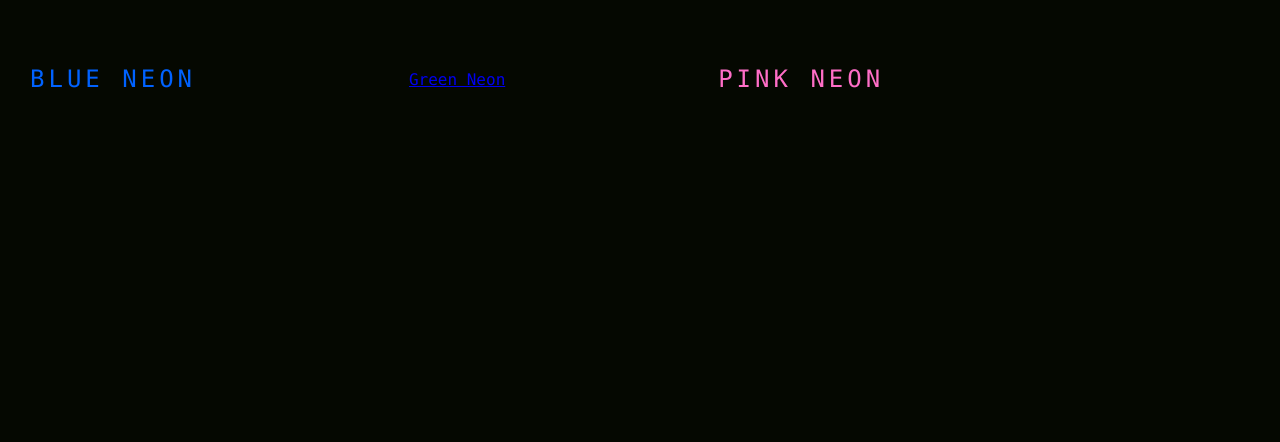
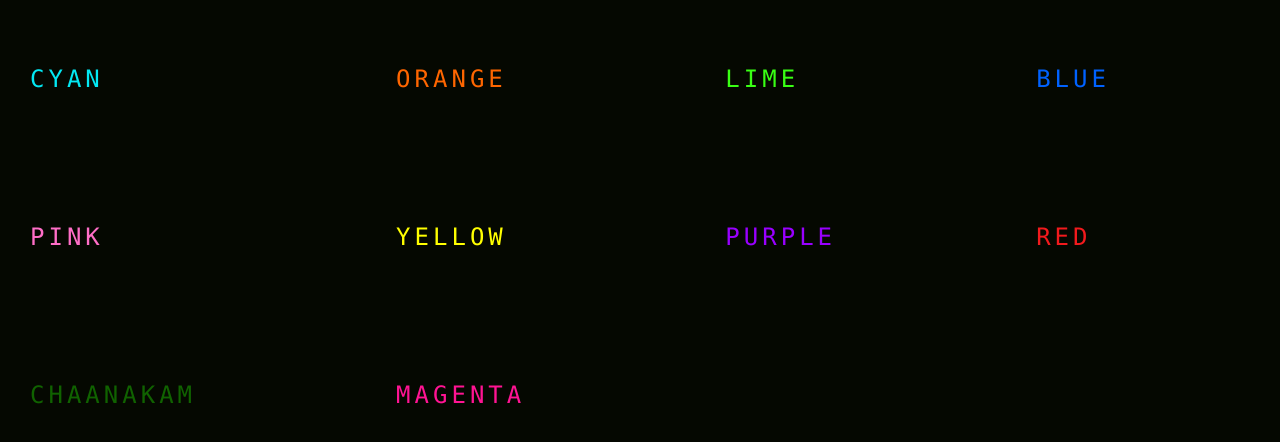
Before and after one commit to ShimilSAbraham/Neon-Buttons, a plain HTML site: page index.html in a window 1280 px wide. Drawn offline with Linux system fonts and the light colour scheme.

Commit message:
More colors added

```diff
--- a/index.html
+++ b/index.html
@@ -5,14 +5,35 @@
         <link rel="stylesheet" href="index.css">
     </head>
     <body>
+      <a class="cyan" href="#">
+            Cyan
+      </a>
+      <a class="orange" href="#">
+            Orange
+      </a>
+        <a class="lime" href="#">
+            Lime
+      </a>
       <a class="blue" href="#">
-          Blue Neon
-      </a>
-        <a class="green" href="#">
-          Green Neon
+            Blue
       </a>
       <a class="pink" href="#">
-          Pink Neon
+            Pink
+      </a>
+      <a class="yellow" href="#">
+            Yellow
+      </a>
+      <a class="purple" href="#">
+            Purple
+      </a>
+      <a class="red" href="#">
+        Red
+      </a>
+      <a class="chaanakam" href="#">
+        Chaanakam
+      </a>
+      <a class="magenta" href="#">
+        Magenta
       </a>
     </body>
 </html>
```
